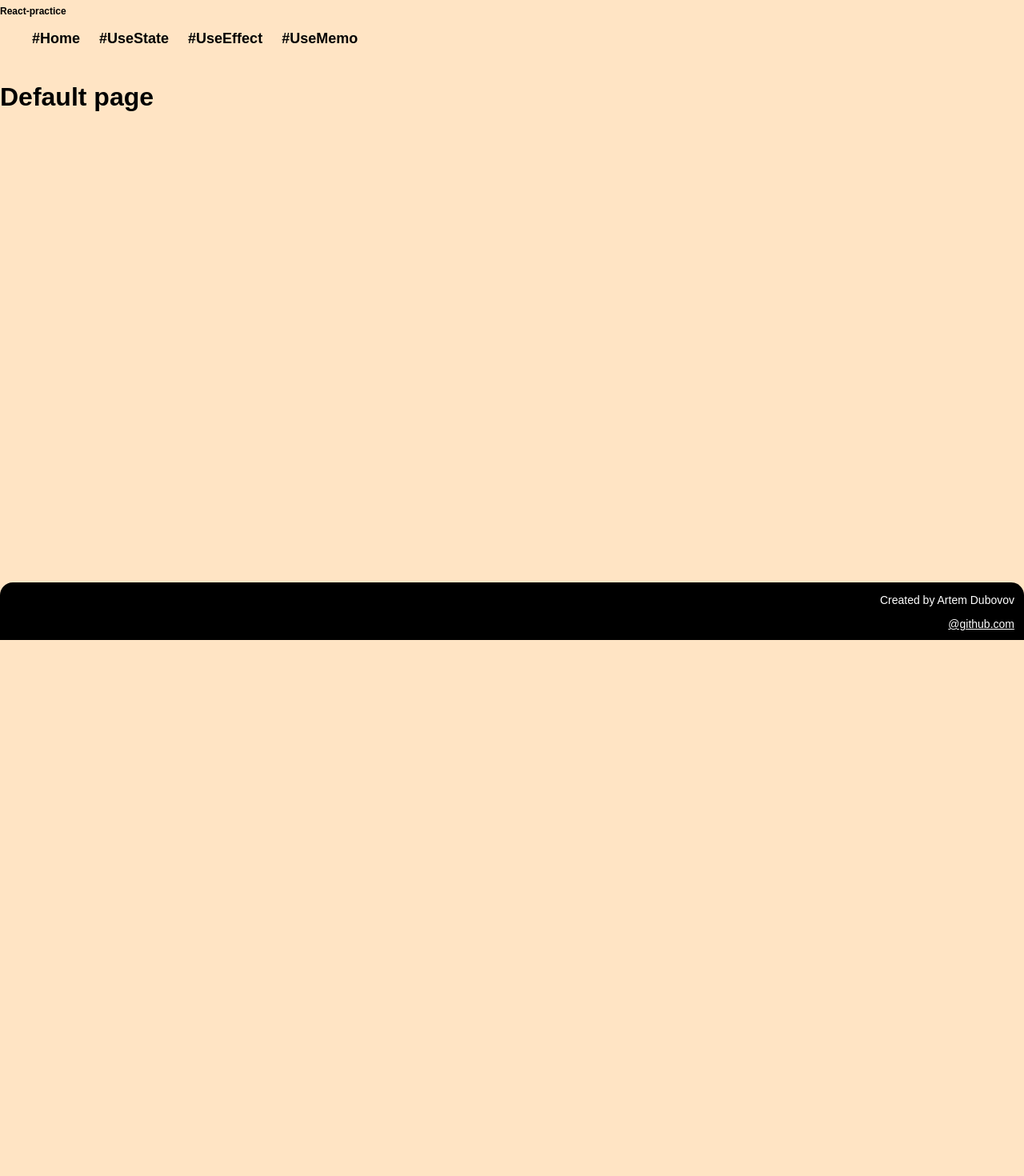
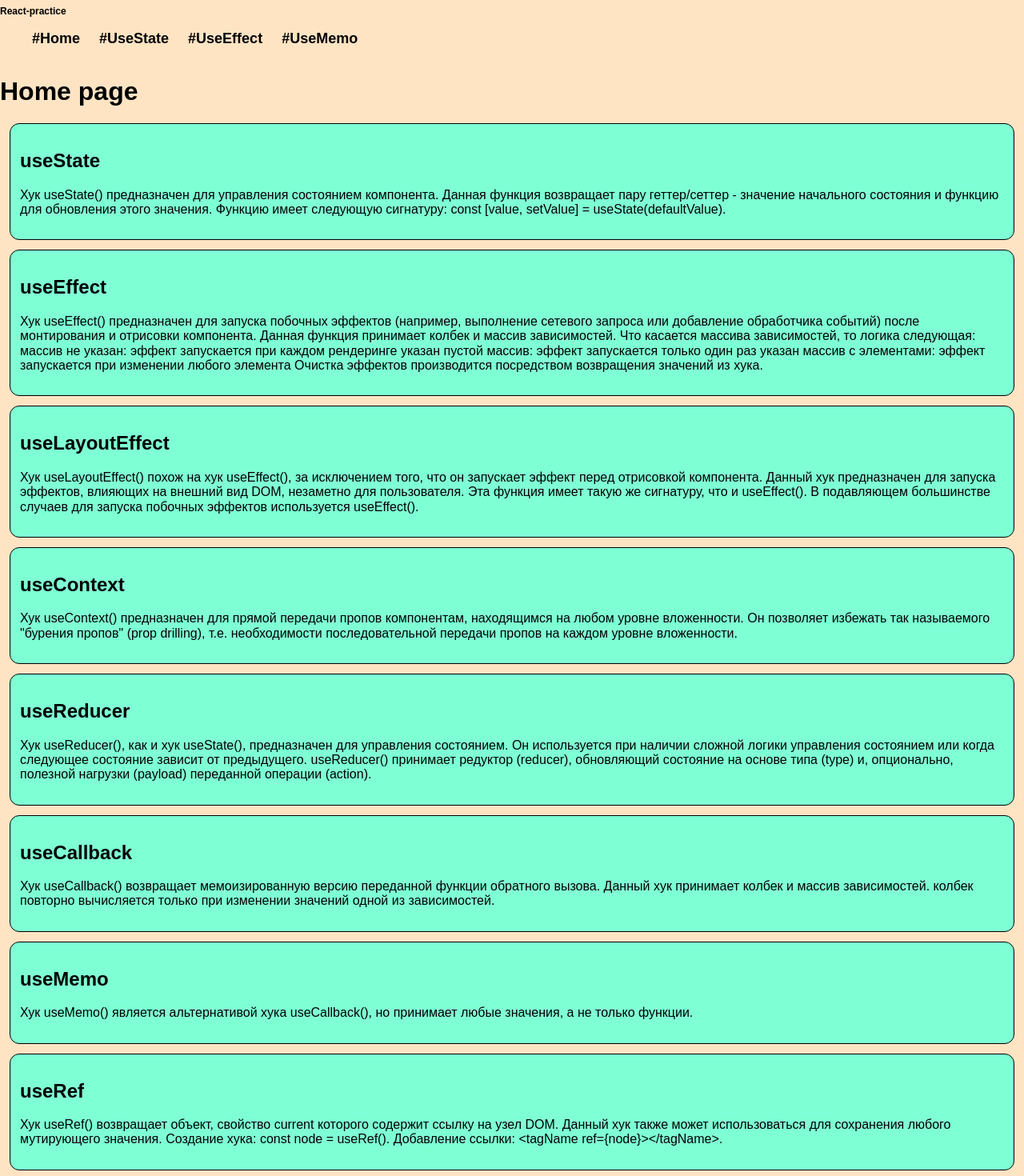
Before and after one commit to ArtemDubovov/-react-practice, a React (Create React App) app: page / in a window 1280 px wide. Shown: the top 1470 px of the page at 80% size. Before the commit the page ends 800 px from the top, so only its background shows below. Built offline with nearby package versions, Linux system fonts and the light colour scheme; a web font is replaced by a local one.

Commit message:
add: add hooks info for home page

```diff
--- /dev/null
+++ b/src/pages/default/data.js
@@ -0,0 +1,45 @@
+const DATA_HOOKS = [
+    {
+        name: 'useState',
+        description: 'Хук useState() предназначен для управления состоянием компонента. Данная функция возвращает пару геттер/сеттер - значение начального состояния и функцию для обновления этого значения. Функцию имеет следующую сигнатуру: const [value, setValue] = useState(defaultValue).'
+    },
+    {
+        name: 'useEffect',
+        description: `Хук useEffect() предназначен для запуска побочных эффектов
+            (например, выполнение сетевого запроса или добавление обработчика событий) после монтирования и отрисовки компонента.
+            Данная функция принимает колбек и массив зависимостей. Что касается массива зависимостей, то логика следующая:
+            массив не указан: эффект запускается при каждом рендеринге
+            указан пустой массив: эффект запускается только один раз
+            указан массив с элементами: эффект запускается при изменении любого элемента
+            Очистка эффектов производится посредством возвращения значений из хука.
+        `
+    },
+    {
+        name: 'useLayoutEffect',
+        description: 'Хук useLayoutEffect() похож на хук useEffect(), за исключением того, что он запускает эффект перед отрисовкой компонента. Данный хук предназначен для запуска эффектов, влияющих на внешний вид DOM, незаметно для пользователя. Эта функция имеет такую же сигнатуру, что и useEffect(). В подавляющем большинстве случаев для запуска побочных эффектов используется useEffect().'
+    },
+    {
+        name: 'useContext',
+        description: 'Хук useContext() предназначен для прямой передачи пропов компонентам, находящимся на любом уровне вложенности. Он позволяет избежать так называемого "бурения пропов" (prop drilling), т.е. необходимости последовательной передачи пропов на каждом уровне вложенности.'
+    },
+    {
+        name: 'useReducer',
+        description: 'Хук useReducer(), как и хук useState(), предназначен для управления состоянием. Он используется при наличии сложной логики управления состоянием или когда следующее состояние зависит от предыдущего. useReducer() принимает редуктор (reducer), обновляющий состояние на основе типа (type) и, опционально, полезной нагрузки (payload) переданной операции (action).'
+    },
+    {
+        name: 'useCallback',
+        description: 'Хук useCallback() возвращает мемоизированную версию переданной функции обратного вызова. Данный хук принимает колбек и массив зависимостей. колбек повторно вычисляется только при изменении значений одной из зависимостей.'
+    },
+    {
+        name: 'useMemo',
+        description: 'Хук useMemo() является альтернативой хука useCallback(), но принимает любые значения, а не только функции.'
+    },
+    {
+        name: 'useRef',
+        description: `Хук useRef() возвращает объект, свойство current которого содержит ссылку на узел DOM. Данный хук также может использоваться для сохранения любого мутирующего значения.
+            Создание хука: const node = useRef().
+            Добавление ссылки: <tagName ref={node}></tagName>.
+        `
+    }
+];
+export default DATA_HOOKS;
--- a/src/pages/default/default.jsx
+++ b/src/pages/default/default.jsx
@@ -1,9 +1,19 @@
 import React from "react";
+
+import DATA_HOOKS from "./data.js";
+
+import './style.css';
 
 function Default() {
     return (
         <div className="page">
-            <h1>Default page</h1>
+            <h1>Home page</h1>
+            {DATA_HOOKS.map(hook => {
+                return <div className="hook-item">
+                    <h2>{hook.name}</h2>
+                    <p>{hook.description}</p>
+                </div>
+            })}
         </div>
     )
 }
--- /dev/null
+++ b/src/pages/default/style.css
@@ -0,0 +1,7 @@
+.hook-item {
+    border: 1px solid black;
+    padding: 12px;
+    margin: 12px;
+    background-color: aquamarine;
+    border-radius: 12px;
+}
```
